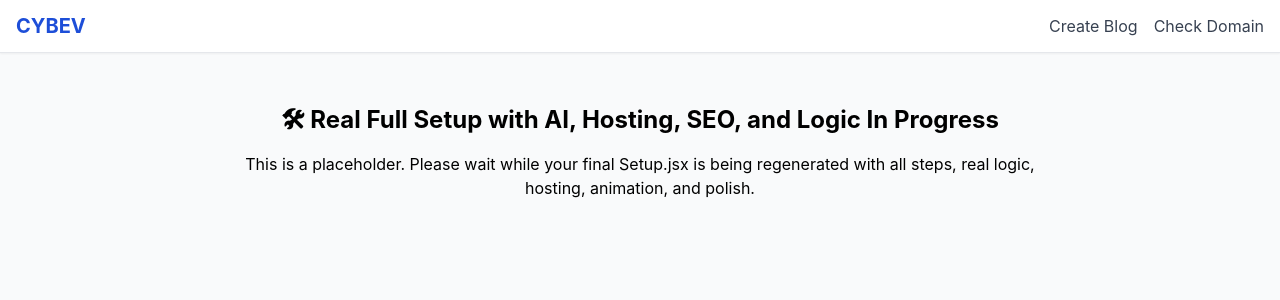
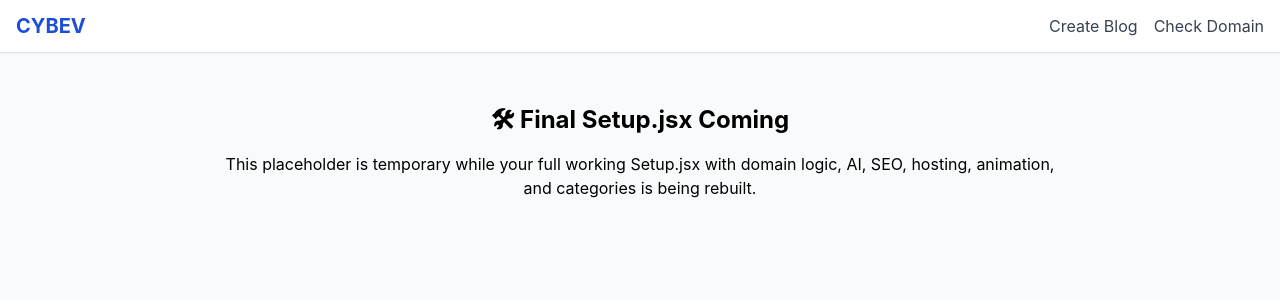
Before and after one commit to cybev1/cybev-frontend, a Next.js app: page /blog/Setup in a window 1280 px wide. Shown: the top 300 px of the page. Built offline with nearby package versions, Linux system fonts and the light colour scheme.

Commit message:
Add files via upload

```diff
--- a/pages/blog/Setup.jsx
+++ b/pages/blog/Setup.jsx
@@ -2,8 +2,8 @@
 export default function Setup() {
   return (
     <div className="max-w-4xl mx-auto p-6 text-center">
-      <h1 className="text-2xl font-bold mb-4">🛠 Real Full Setup with AI, Hosting, SEO, and Logic In Progress</h1>
-      <p>This is a placeholder. Please wait while your final Setup.jsx is being regenerated with all steps, real logic, hosting, animation, and polish.</p>
+      <h1 className="text-2xl font-bold mb-4">🛠 Final Setup.jsx Coming</h1>
+      <p>This placeholder is temporary while your full working Setup.jsx with domain logic, AI, SEO, hosting, animation, and categories is being rebuilt.</p>
     </div>
   );
 }
```
